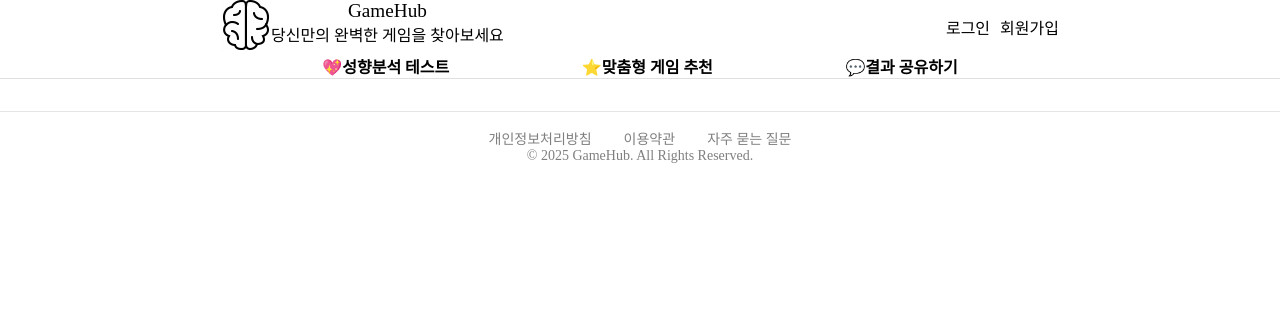
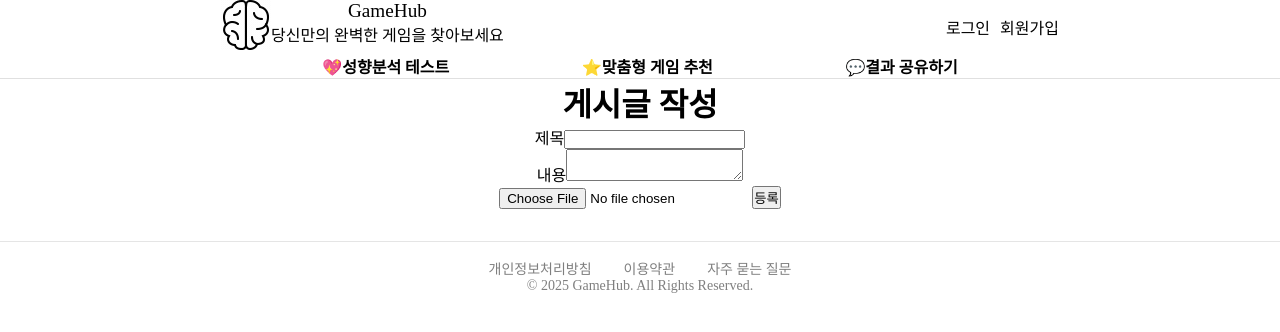
Before and after one commit to jjop2/team3-project-react, a React (Vite) app: page /write in a window 1280 px wide. Shown: the top 332 px of the page. Built offline with nearby package versions, Linux system fonts and the light colour scheme; no server answers.

Commit message:
Feat: 게시판 기능 구현 중

```diff
--- a/src/App.jsx
+++ b/src/App.jsx
@@ -14,6 +14,8 @@ import axiosInstance from './axiosInstance';
 import Survey from './pages/Survey/Survey';
 import SurveyResult from './pages/Survey/SurveyResult';
 import UserModify from './pages/Mypage/UserModify';
+import Board from './pages/Board/Board';
+import BoardWrite from './pages/Board/BoardWrite';
 
 function App() {
   const [auth, setAuth] = useState();
@@ -71,6 +73,8 @@ function App() {
           <Route path="/usermodify" element={<UserModify userInfo={userInfo} setAuth={setAuth} setUserInfo={setUserInfo}/>}></Route>
           <Route path="/survey" element={<Survey setTopTwoGenres={setTopTwoGenres}/>}/>
           <Route path="/surveyresult" element={<SurveyResult topTwoGenres={topTwoGenres} />} />
+          <Route path='/board' element={<Board />} />
+          <Route path='/write' element={<BoardWrite userInfo={userInfo} />} />
         </Routes>
       </main>
 
--- a/src/components/Header.jsx
+++ b/src/components/Header.jsx
@@ -70,7 +70,7 @@ function Header( {auth, setAuth, userInfo, setUserInfo} ){
                         }}className="text1">⭐맞춤형 게임 추천</h4>
 
                        <h4 onClick={()=>{
-                            goTo('/main3')
+                            goTo('/board')
                        }}className="text1">💬결과 공유하기</h4>
                     </div>
             </div>
--- /dev/null
+++ b/src/pages/Board/Board.jsx
@@ -0,0 +1,14 @@
+import useNavi from "../../hooks/useNavi";
+
+const Board = () => {
+  const {goTo} = useNavi();
+
+  return (
+    <>
+      <h1>게시글 목록</h1>
+      <button onClick={() => goTo('/write')}>게시글 작성</button>
+    </>
+  )
+}
+
+export default Board;
--- /dev/null
+++ b/src/pages/Board/BoardWrite.jsx
@@ -0,0 +1,31 @@
+import { useState } from "react";
+
+const BoardWrite = ( {userInfo} ) => {
+
+  return (
+    <>
+      <div className="boardWrite">
+        <h1>게시글 작성</h1>
+
+        <form action="">
+          <p>
+            <label htmlFor="title">제목</label>
+            <input type="text" id="title" name="title" />
+          </p>
+          <p>
+            <label htmlFor="content">내용</label>
+            <textarea name="content" id="content"></textarea>
+          </p>
+
+          <input type="file" name="file" />
+          <input type="submit" value="등록" />
+        </form>
+
+
+
+      </div>
+    </>
+  )
+}
+
+export default BoardWrite;
--- a/src/pages/Login/Login.jsx
+++ b/src/pages/Login/Login.jsx
@@ -4,8 +4,8 @@ import './Buttongroup.css';
 
 import useNavi from '../../hooks/useNavi';
 import axiosInstance from '../../axiosInstance';
-import Kakao from '../../components/auth/KaKao';
 import Google from '../../components/auth/Google';
+import Kakao from '../../components/auth/Kakao';
 
 const Login = ( {setAuth} ) => {
   const { goHome, goTo} = useNavi();
```
